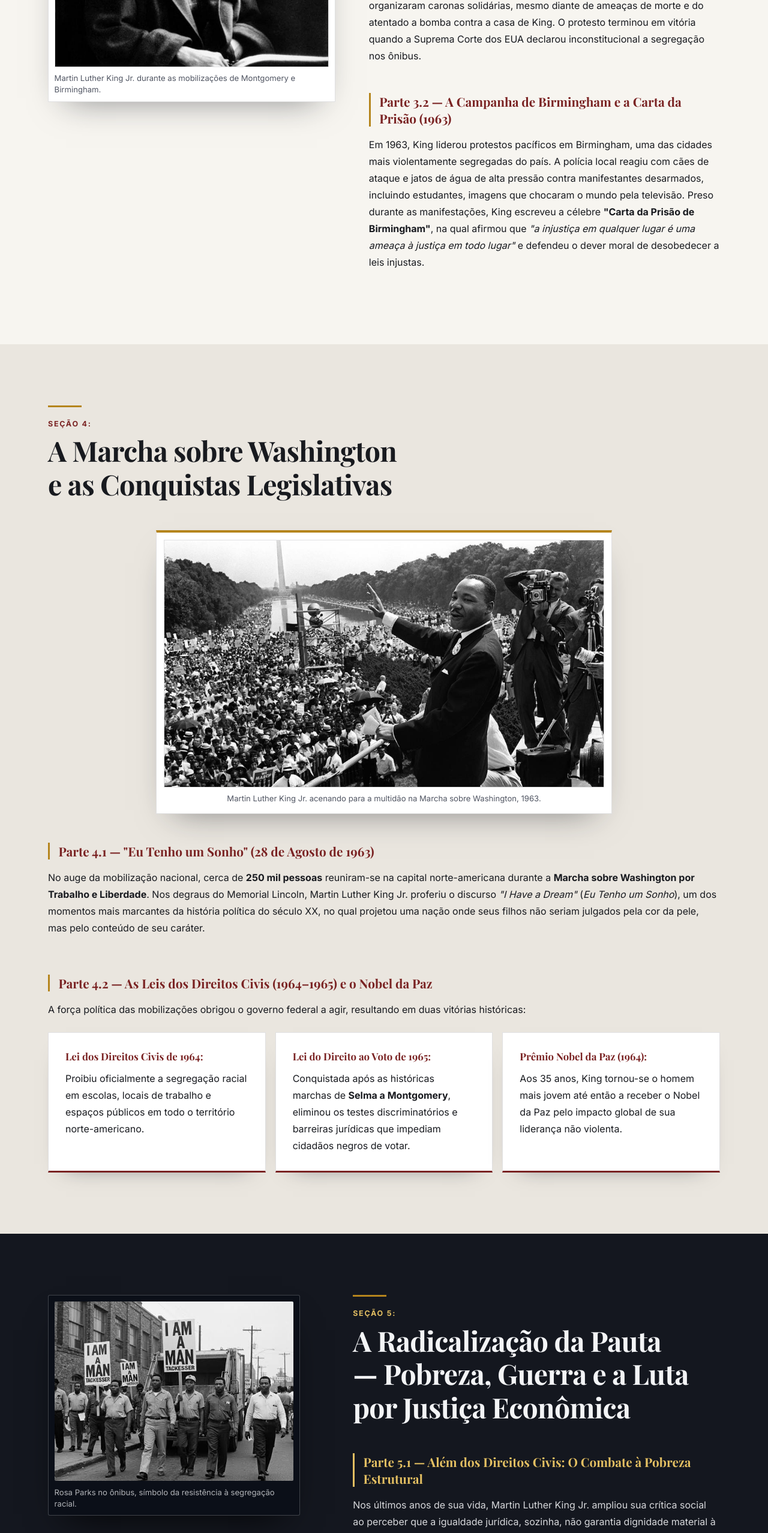
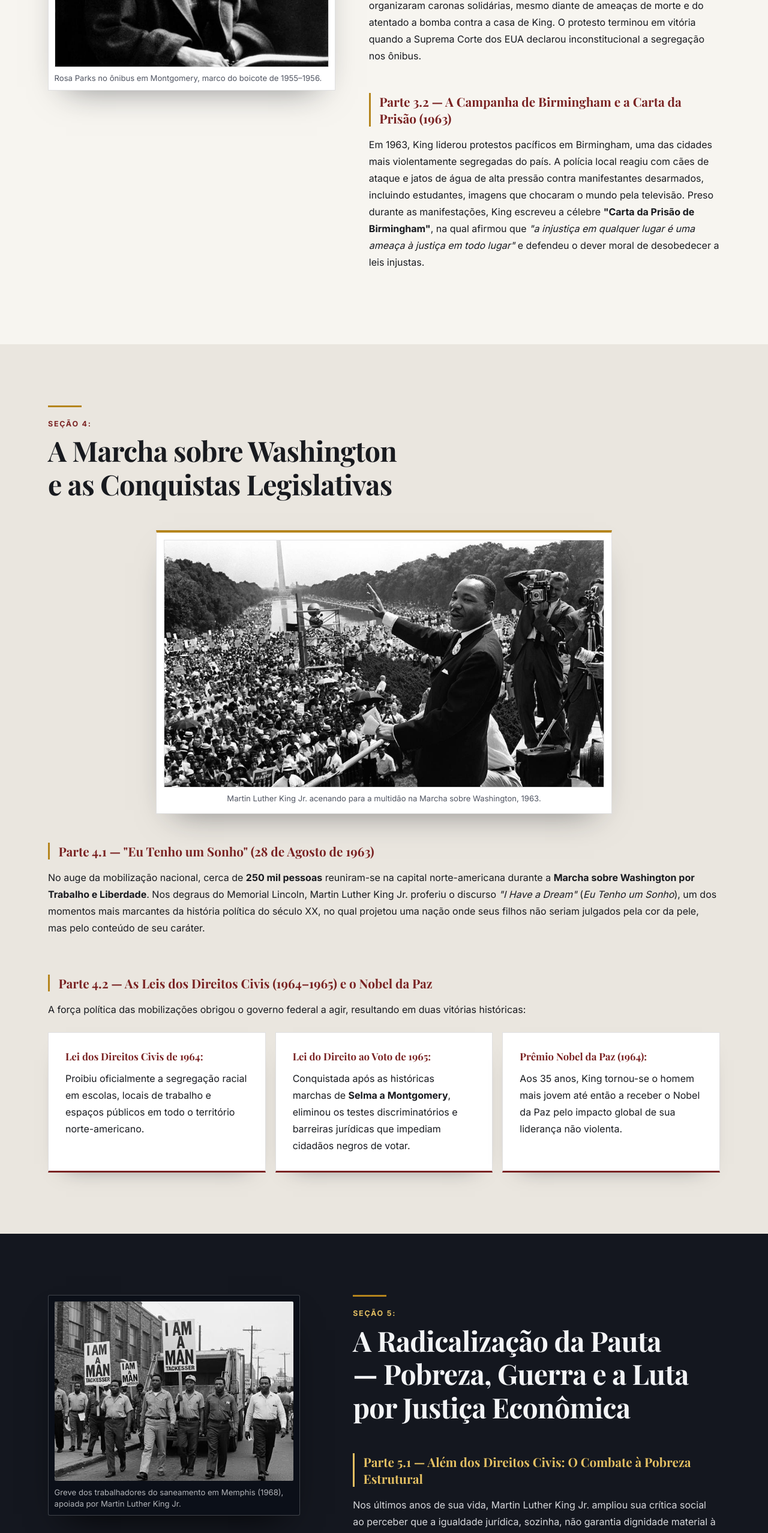
Before and after one commit to rafaelmbaccaro/Racismo-estrutural, a plain HTML site: page index.html in a window 1280 px wide. Shown: the part 3400-5956 px from the top of the page at 60% size. Drawn offline with nearby package versions, Linux system fonts and the light colour scheme.

Commit message:
Correção

```diff
--- a/index.html
+++ b/index.html
@@ -114,7 +114,7 @@
         <div class="mobilization-grid">
           <figure class="mobilization-figure">
             <img src="./assets/images/montgomery-boicote.jpg" alt="Martin Luther King Jr. em caminhada durante as mobilizações pelos direitos civis." loading="lazy" decoding="async">
-            <figcaption>Martin Luther King Jr. durante as mobilizações de Montgomery e Birmingham.</figcaption>
+            <figcaption>Rosa Parks no ônibus em Montgomery, marco do boicote de 1955–1956.</figcaption>
           </figure>
 
           <div class="mobilization-copy">
@@ -174,7 +174,7 @@
       <div class="container dark-grid">
         <figure class="dark-figure">
           <img src="./assets/images/mlk-memphis-1968.jpg" alt="Rosa Parks sentada em um ônibus, símbolo da resistência à segregação racial." loading="lazy" decoding="async">
-          <figcaption>Rosa Parks no ônibus, símbolo da resistência à segregação racial.</figcaption>
+          <figcaption>Greve dos trabalhadores do saneamento em Memphis (1968), apoiada por Martin Luther King Jr.</figcaption>
         </figure>
 
         <div class="dark-copy">
```
Also changed, not shown: Cartaz imagens/Malcolm-X.jpg (added), Cartaz imagens/Malcolm-X.webp (added), Cartaz imagens/Michelle Obama.jpeg (added).
